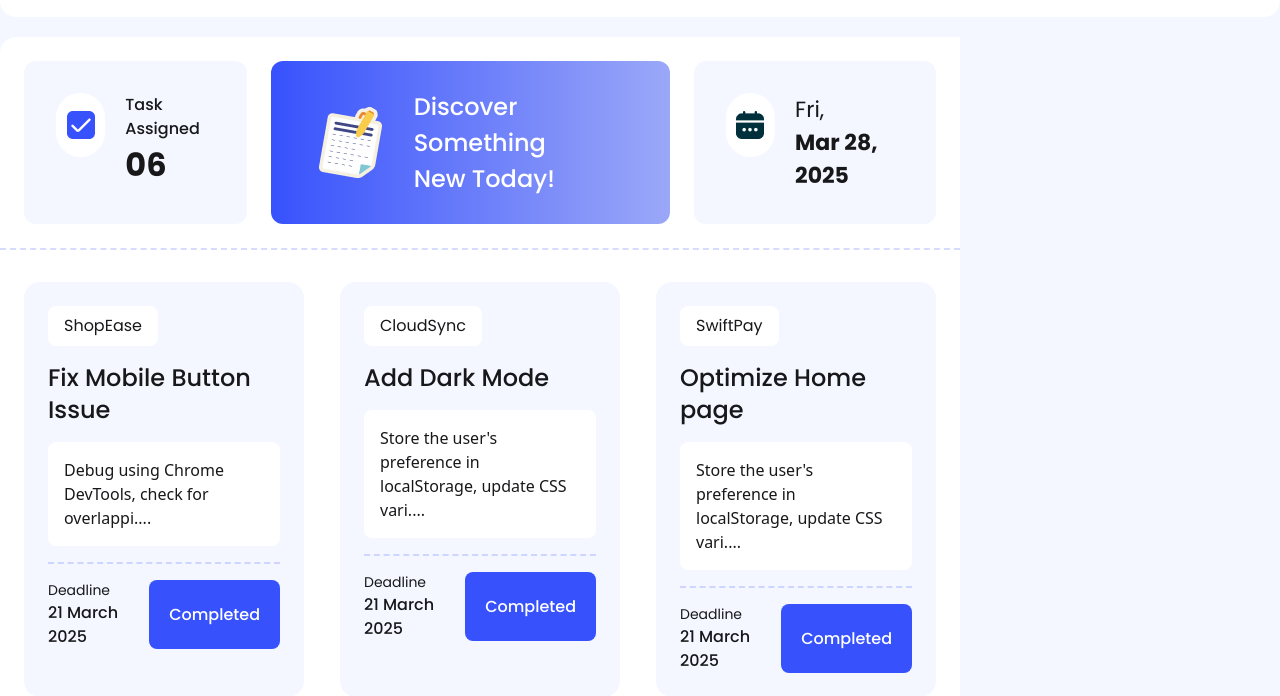
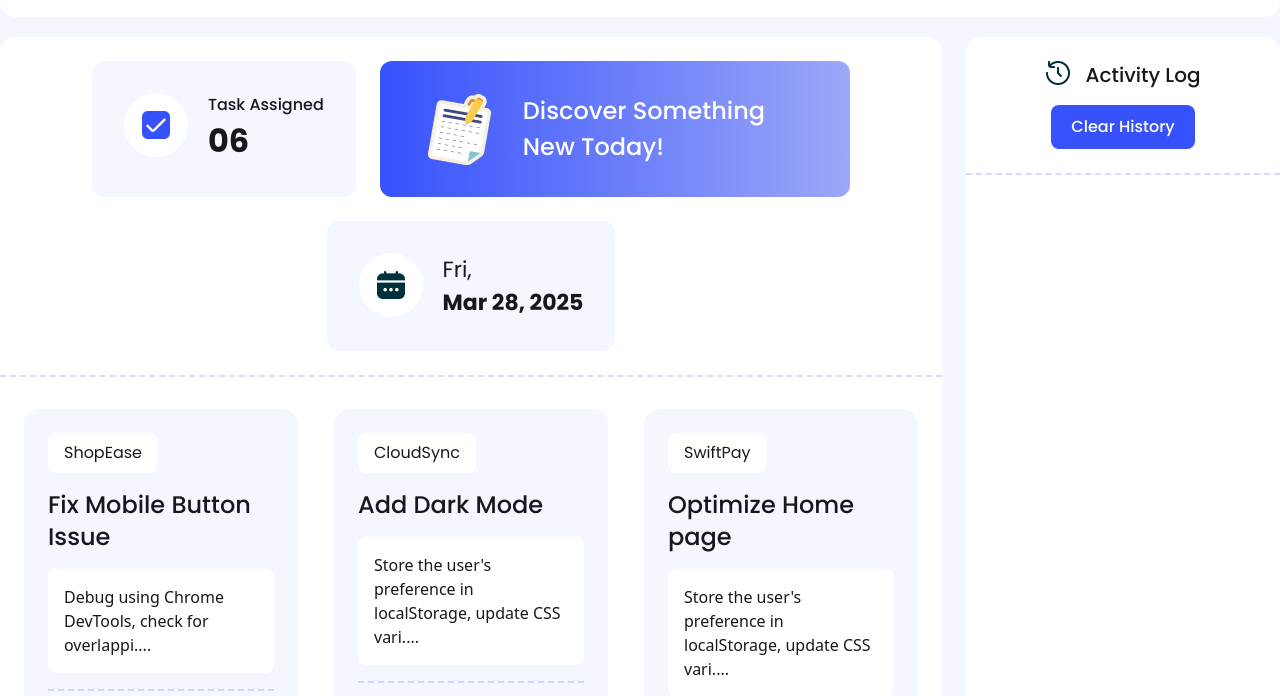
Before and after one commit to rk-tanvir790/dev-board, a plain HTML site: page index.html in a window 1280 px wide. Shown: the part 99-795 px from the top of the page. Drawn offline with nearby package versions, Linux system fonts and the light colour scheme.

Commit message:
completed sidebar & responsiveness

```diff
--- a/index.html
+++ b/index.html
@@ -35,11 +35,11 @@
       </section>
     <!-- End NavBar Section -->
     <!-- Main Section Strat -->
-      <section class="rounded-2xl mx-auto max-w-[1536px] flex gap-6 my-5 overflow-hidden">
+      <section class="mx-auto max-w-[1536px] flex flex-wrap md:flex-nowrap gap-6 my-5 overflow-hidden">
       <!-- content Part start -->
-       <div class="w-3/4 bg-white">
+       <div class="md:w-3/4 bg-white rounded-2xl">
           <!-- top part -->
-       <div class="flex p-6 gap-6 custom-border">
+       <div class="flex flex-wrap justify-center p-6 gap-6 custom-border">
           <!-- left part -->
            <div class="bg-[#F4F7FF] rounded-xl flex p-8 gap-5">
               <div class="bg-white rounded-full h-[64px] w-[64px] flex justify-center items-center">
@@ -51,7 +51,7 @@
               </div>
            </div>
           <!-- Middle Part -->
-           <div class="custom-gradient rounded-xl pl-10 pr-[85px] py-6 flex gap-6 items-center">
+           <div class="custom-gradient rounded-xl pl-10 md:pr-[85px] py-6 flex gap-6 items-center">
               <img src="assets/board.png" alt="">
               <p class="poppins-font font-medium text-[24px] text-white cursor-pointer">Discover Something<br>New Today!</p>
            </div>
@@ -67,7 +67,7 @@
            </div>
        </div>
           <!-- Bottom Part -->
-           <div class="cards grid grid-cols-3 gap-9 px-6 py-8">
+           <div class="cards grid md:grid-cols-3 gap-9 px-6 py-8">
               <div class="card bg-[#F4F7FF] rounded-2xl p-6">
                   <!-- top part -->
                    <div class="custom-border">
@@ -179,7 +179,20 @@
            </div>
        </div>
       <!-- Content Part End -->
+      <!-- Aside Part Start -->
+      <div class="w-full md:w-1/4 bg-white rounded-2xl">
+         <!-- card part -->
+          <div class="custom-border text-center py-6">
+             <div class="flex gap-4 justify-center">
+                 <img class="h-6 w-6" src="assets/activity.png" alt="">
+                 <h2 class="poppins-font font-medium text-xl">Activity Log</h2>
+             </div>
+                 <button class="px-5 py-[10px] mt-4 poppins-font font-medium text-white  rounded-lg bg-[#3752FD] cursor-pointer">Clear History</button>
+          </div>
+      </div>
+     <!-- Aside Part End -->
+   </section>
 
-    <script src="dev.js"></script>
+   <script src="dev.js"></script>
 </body>
 </html>
```
